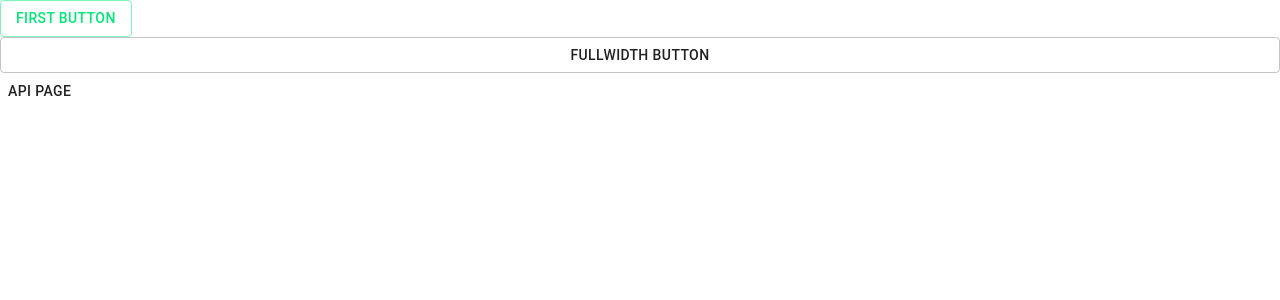
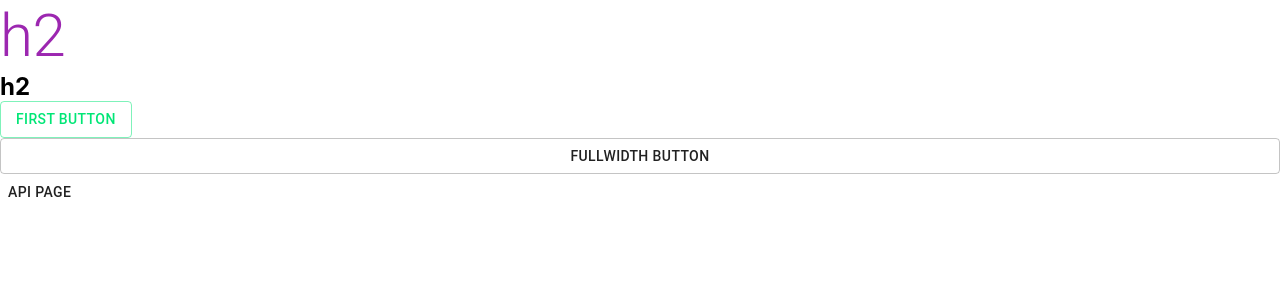
Before and after one commit to newt0/cafesite-materialui-react, a React (Create React App) app: page / in a window 1280 px wide. Shown: the top 300 px of the page. Built offline with nearby package versions, Linux system fonts and the light colour scheme.

Commit message:
add: Typograpy and <h2>

```diff
--- a/src/App.js
+++ b/src/App.js
@@ -1,10 +1,15 @@
-import { Button } from "@material-ui/core";
+import { Button, Typography } from "@material-ui/core";
 import React from "react";
 import "./App.css";
 
 function App() {
   return (
     <div className="app">
+      <Typography variant="h2" color="primary">
+        h2
+      </Typography>
+      <h2>h2</h2>
+
       <Button color="secondary" variant="outlined">
         first button
       </Button>
```
